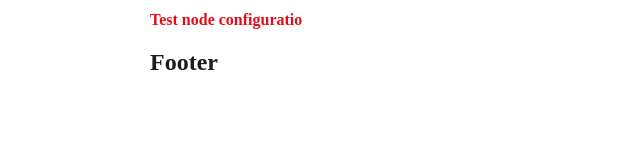
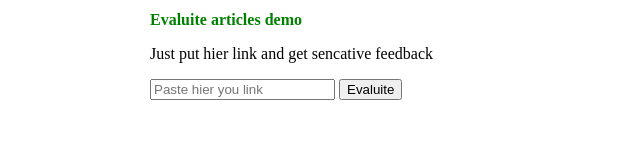
Before and after one commit to PavelOlkhovoi/evaluate-news, a website built with webpack: page src/client/views/index.html in a window 1280 px wide. Shown: the whole page, without its empty margins (0-640 px from the left). Built offline with nearby package versions, Linux system fonts and the light colour scheme.

Commit message:
html: Add the form

```diff
--- a/src/client/views/index.html
+++ b/src/client/views/index.html
@@ -8,12 +8,23 @@
 </head>
 <body>
     <div class="wrapper">
-        <div class="section__head">
-            <h1>Test node configuratio</h1>
+        <div class="container">
+            <head class="head">
+                <h1 class="head__title">
+                    Evaluite articles demo
+                </h1>
+                <p class="head__text">
+                    Just put hier link and get sencative feedback
+                </p>
+            </head>
+            <main class="main">
+                <form action="#" method="get" class="main__form">
+                    <label for="link"></label>
+                    <input type="text" id="link" placeholder="Paste hier you link">
+                    <button type="button class="main__btn btn">Evaluite</button>
+                </form>
+            </main>
         </div>
-        <footer class="footer">
-            <h2>Footer</h2>
-        </footer>
     </div>
 </body>
 </html>
```
